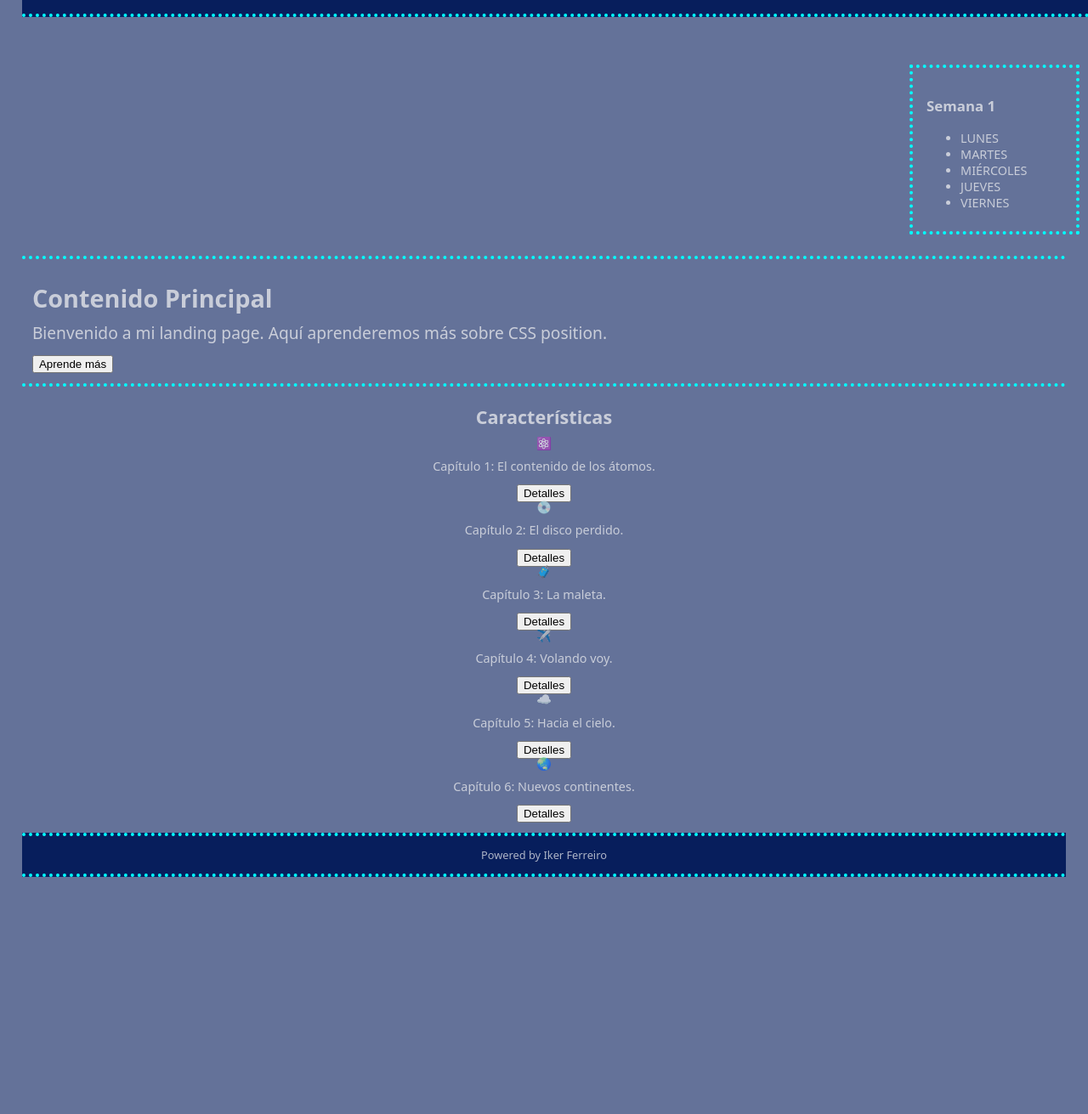
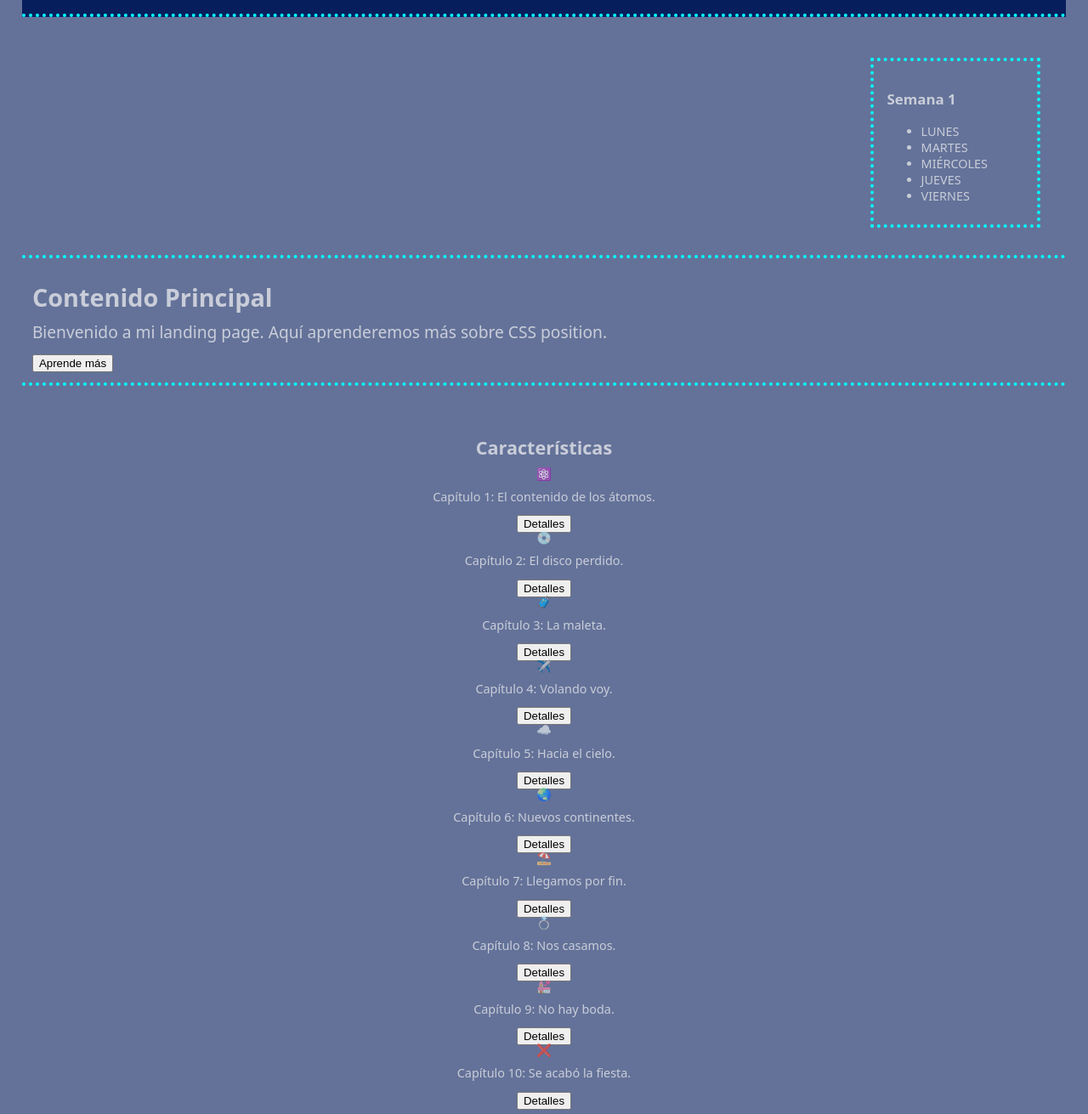
Before and after one commit to IkerFerreiro/Entrega_posicionamiento_Iker_Ferreiro, a plain HTML site: page index.html in a window 1280 px wide. Shown: the part 108-1419 px from the top of the page at 85% size. Before the commit the page ends 1148 px from the top, so only its background shows below. Drawn offline with Linux system fonts and the light colour scheme.

Commit message:
Update1.1

```diff
--- a/index.html
+++ b/index.html
@@ -66,6 +66,26 @@
         <p>Capítulo 6: Nuevos continentes.</p>
         <button>Detalles</button>
       </div>
+      <div class="feature">
+        <span>⛱️</span>
+        <p>Capítulo 7: Llegamos por fin.</p>
+        <button>Detalles</button>
+      </div>
+      <div class="feature">
+        <span>💍</span>
+        <p>Capítulo 8: Nos casamos.</p>
+        <button>Detalles</button>
+      </div>
+      <div class="feature">
+        <span>💒</span>
+        <p>Capítulo 9: No hay boda.</p>
+        <button>Detalles</button>
+      </div>
+      <div class="feature">
+        <span>❌</span>
+        <p>Capítulo 10: Se acabó la fiesta.</p>
+        <button>Detalles</button>
+      </div
     </section>
 
     <footer>
--- a/style.css
+++ b/style.css
@@ -18,9 +18,8 @@ header {
   border-bottom: 0.3rem aqua dotted;
   position: fixed;
   bottom: 84%;
-  width: 100%;
-
-
+  width: 96%;
+  z-index: 2;
 }
 
 .sidebar {
@@ -28,10 +27,12 @@ header {
   height: 10rem;
   font-size: 0.9rem;
   padding: 1rem;
-  margin-top: 15%;
-  margin-bottom: 2%;
-  margin-left: 85%;
+  position: sticky;
+  left: 80%;
+  margin-bottom: 2rem;
+  margin-top: 11rem;
   border: 0.3rem aqua dotted;
+  z-index: 1;
 }
 
 .content {
@@ -47,6 +48,7 @@ header {
   text-align: center;
   line-height: 0.8rem;
   padding: 1%;
+  margin-top: 3%;
 }
 
 footer{
@@ -56,6 +58,7 @@ footer{
   border-bottom: 0.3rem aqua dotted;
   text-align: center;
   position: sticky;
-  top: 94%;
+  margin-top: 3%;
+  top: 100%;
   width: 100%;
 }
```
